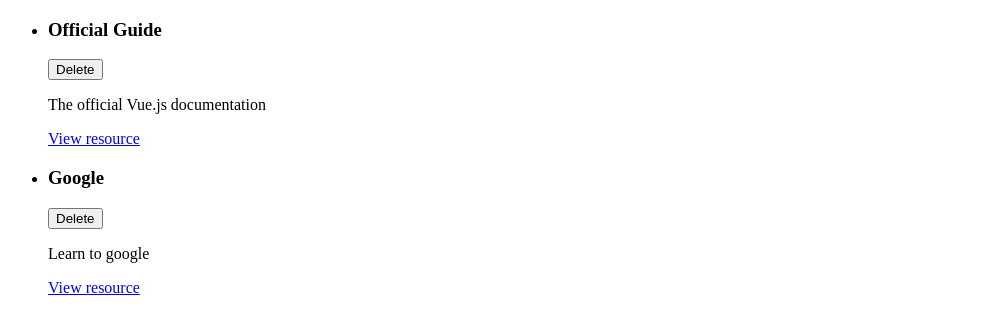
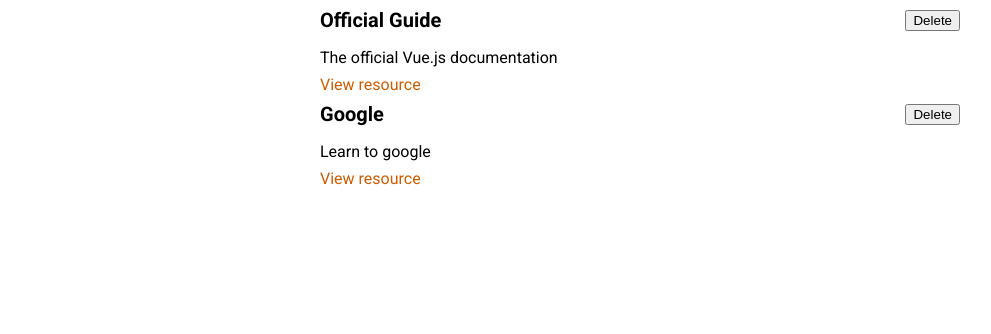
Before and after one commit to rpalvair/vue-formation, a Vue app in the folder prj-cmp-01-starting-setup/: page / in a window 1280 px wide. Shown: the top 334 px of the page, without its empty margins (0-991 px from the left). Built offline with nearby package versions, Linux system fonts and the light colour scheme.

Commit message:
feat : Split in several components

```diff
--- a/prj-cmp-01-starting-setup/src/App.vue
+++ b/prj-cmp-01-starting-setup/src/App.vue
@@ -1,17 +1,11 @@
 <template>
-  <ul>
-    <learning-resource
-      :key="resource.id"
-      v-for="resource in storedResources"
-      v-bind="resource"
-    ></learning-resource>
-  </ul>
+  <stored-resources :storedResources="storedResources"></stored-resources>
 </template>
 
 <script>
-import LearningResource from './components/learning-resources/LearningResource.vue';
+import StoredResources from './components/learning-resources/StoredResources.vue';
 export default {
-  components: { LearningResource },
+  components: { StoredResources },
   data() {
     return {
       storedResources: [
@@ -32,3 +26,18 @@
   }
 };
 </script>
+<style>
+@import url('https://fonts.googleapis.com/css2?family=Roboto:wght@400;700&display=swap');
+
+* {
+  box-sizing: border-box;
+}
+
+html {
+  font-family: 'Roboto', sans-serif;
+}
+
+body {
+  margin: 0;
+}
+</style>
--- a/prj-cmp-01-starting-setup/src/components/learning-resources/LearningResource.vue
+++ b/prj-cmp-01-starting-setup/src/components/learning-resources/LearningResource.vue
@@ -17,6 +17,37 @@
 
 <script>
 export default {
-  props: ['title','description','link']
+  props: ['title', 'description', 'link']
 };
 </script>
+<style scoped>
+li {
+  margin: auto;
+  max-width: 40rem;
+}
+
+header {
+  display: flex;
+  justify-content: space-between;
+  align-items: center;
+}
+
+h3 {
+  font-size: 1.25rem;
+  margin: 0.5rem 0;
+}
+
+p {
+  margin: 0.5rem 0;
+}
+
+a {
+  text-decoration: none;
+  color: #ce5c00;
+}
+
+a:hover,
+a:active {
+  color: #c89300;
+}
+</style>
--- /dev/null
+++ b/prj-cmp-01-starting-setup/src/components/learning-resources/StoredResources.vue
@@ -0,0 +1,29 @@
+<template>
+  <ul>
+    <learning-resource
+      :key="resource.id"
+      v-for="resource in storedResources"
+      v-bind="resource"
+    ></learning-resource>
+  </ul>
+</template>
+
+<script>
+import LearningResource from './LearningResource.vue';
+export default {
+  components: {
+    LearningResource
+  },
+  props: ['storedResources']
+};
+</script>
+
+<style scoped>
+ul {
+  list-style: none;
+  margin: 0;
+  padding: 0;
+  margin: auto;
+  max-width: 40rem;
+}
+</style>
```
